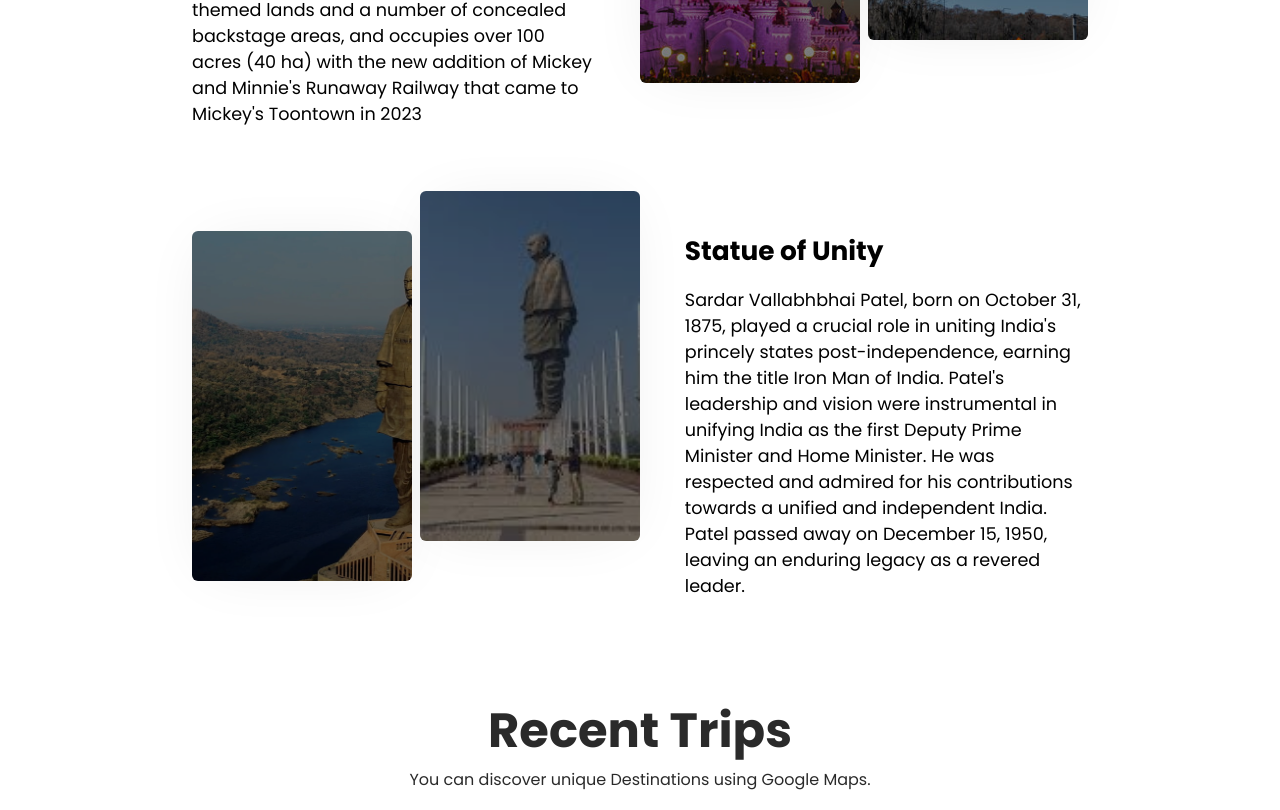
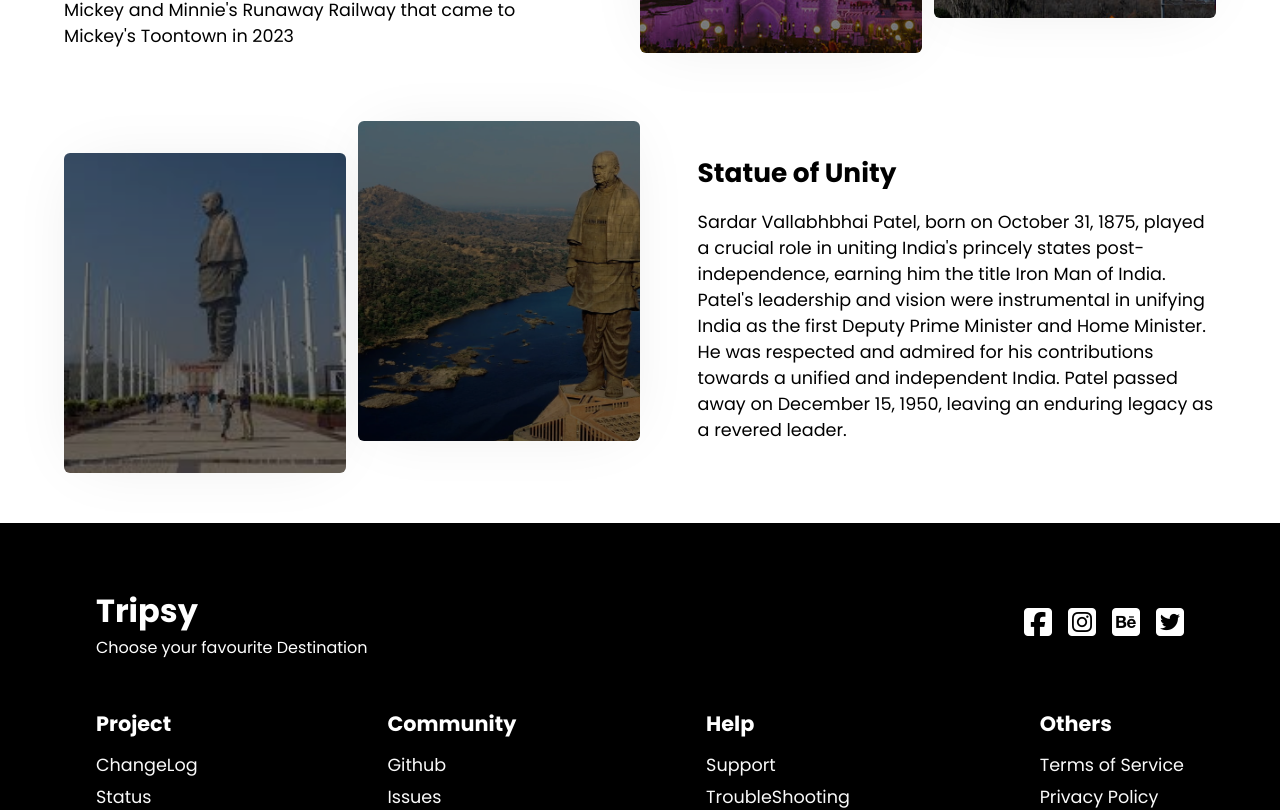
Before and after one commit to LAKSH3002/Tripnary, a React (Create React App) app in the folder tripsy/: page / in a window 1280 px wide. Shown: the part 1140-1950 px from the top of the page. Built offline with nearby package versions, Linux system fonts and the light colour scheme.

Commit message:
made some changes in UI

```diff
--- a/tripsy/src/components/DestStyles.css
+++ b/tripsy/src/components/DestStyles.css
@@ -1,6 +1,7 @@
 .Destination {
-  margin-left: 6rem;
-  margin-right: 6rem;
+  margin-left: 2rem;
+  margin-right: 2rem;
+  margin-bottom: 3rem;
 }
 
 .Destination h1 {
@@ -31,6 +32,7 @@
   text-align: start;
   font-size: 1.1rem;
 }
+
 .Desc-text h2 {
   padding-bottom: 1rem;
 }
@@ -44,7 +46,7 @@
 
 .images-dest img {
   width: 49%;
-  height: 350px;
+  height: 320px;
   object-fit: cover;
   border-radius: 6px;
   box-shadow: -1px 1px 62px -18px rgba(0, 0, 0, 0.1);
--- a/tripsy/src/components/Destination.js
+++ b/tripsy/src/components/Destination.js
@@ -38,8 +38,8 @@ const Destination = () => {
         He was respected and admired for his contributions towards a unified and independent India.
         Patel passed away on December 15, 1950, leaving an enduring legacy as a revered leader.
         "
-        img1={statue}
-        img2={statue2}
+        img1={statue2}
+        img2={statue}
       />
     </div>
   );
--- a/tripsy/src/components/Trip.js
+++ b/tripsy/src/components/Trip.js
@@ -34,6 +34,7 @@ function Trip() {
           opening of the bridge in October 1971, Lake Havasu City was permanently put on the
           map as a world-famous attraction."
         />
+
       </div>
     </div>
   );
--- a/tripsy/src/components/Tripstyles.css
+++ b/tripsy/src/components/Tripstyles.css
@@ -4,6 +4,7 @@
 }
 
 .trip h1{
+    margin-top: 7rem;
     font-size: 3rem;
 }
 
--- a/tripsy/src/routes/Home.js
+++ b/tripsy/src/routes/Home.js
@@ -22,7 +22,6 @@ function Home() {
         btnClass="show"
       />
       <Destination/>
-      <Trip/>
       <Footer/>
     </>
   );
--- a/tripsy/src/routes/Service.js
+++ b/tripsy/src/routes/Service.js
@@ -10,14 +10,6 @@ function Service() {
     // used when we have multiple components
     <>
       <Navbar></Navbar>
-      <Hero
-        cName="aboutclass"
-        heroImg={AboutImg}
-        title="All Service Provided"
-        text="Booking Tickets, Itenary Set Up!!"
-        btntext=""
-        url="/"
-      />
       <Trip></Trip>
       <Footer />
     </>
```
